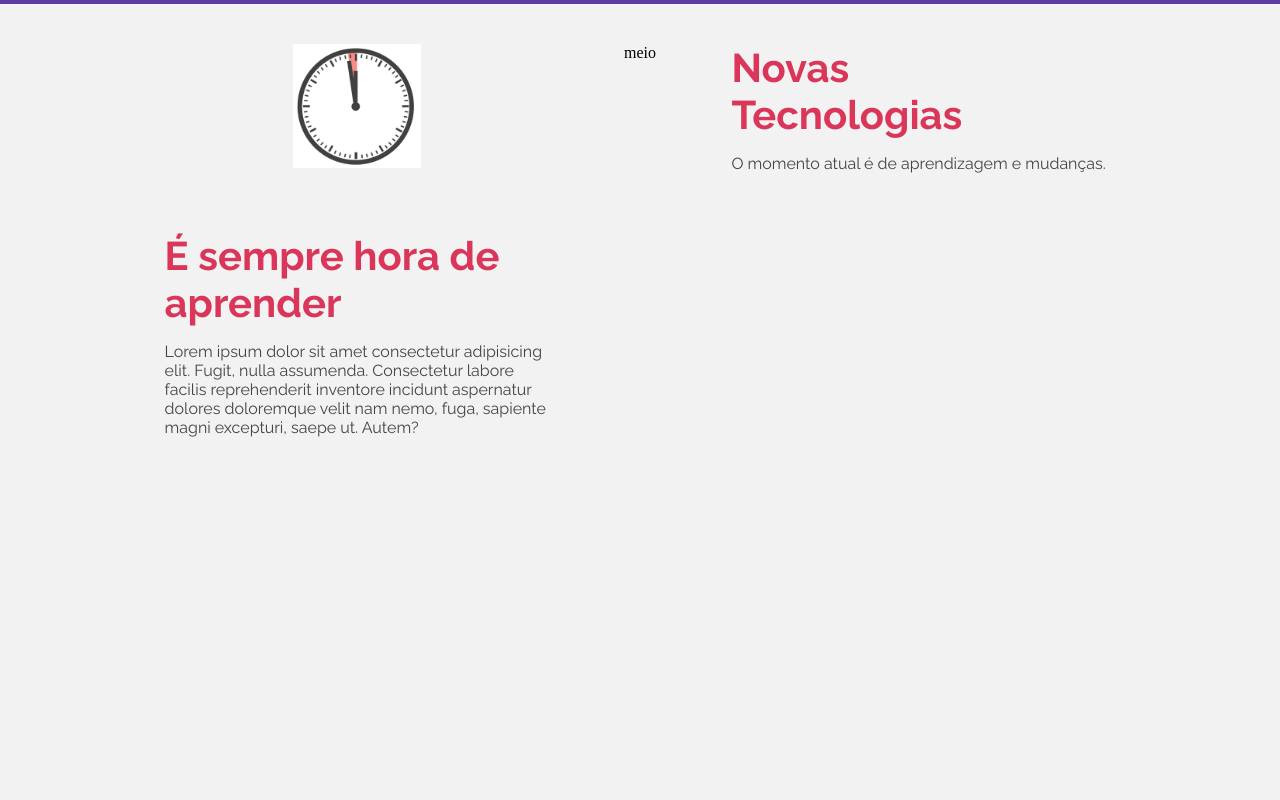
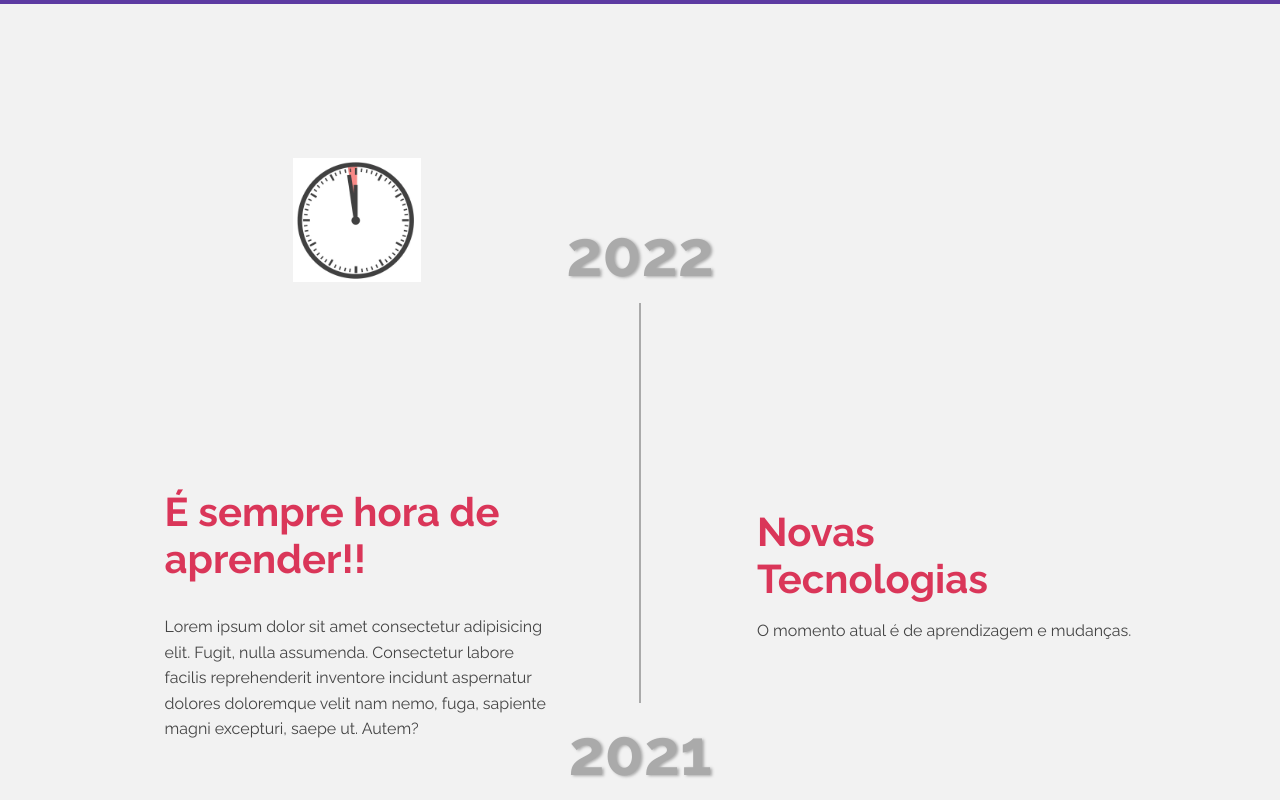
Before and after one commit to mvurban/curriculo, a React (Create React App) app: page / in a window 1280 px wide. Shown: the part 340-1140 px from the top of the page. Before the commit the page ends 856 px from the top, so only its background shows below. Built offline with nearby package versions, Linux system fonts and the light colour scheme.

Commit message:
ajustes de interfaces

```diff
--- /dev/null
+++ b/src/components/Ano/index.tsx
@@ -0,0 +1,70 @@
+import { useEffect } from 'react';
+import './style.scss'
+
+interface IAno {
+   year : string,
+   start: number,
+   height: number
+}
+
+
+export function Ano({year, start, height} : IAno) {
+
+   useEffect(() => {
+
+      const onScroll = () => coloraseLineSeparator(window.pageYOffset);
+      // clean up code
+      window.removeEventListener('scroll', onScroll);
+      window.addEventListener('scroll', onScroll, { passive: true });
+      return () => window.removeEventListener('scroll', onScroll);
+   }, []);
+
+
+   function coloraseLineSeparator(pageScrollY : number) {
+
+      console.log(pageScrollY);
+
+
+      const lineColor = document.getElementById(`lineColor${year}`);
+      const ano = document.getElementById(year);
+
+      const paintFrom = start
+      const paintTo = start + height ;
+
+      if (lineColor && ano){
+
+
+         if(pageScrollY < paintFrom){
+            lineColor.style.height = '0px'
+         }
+
+         if(pageScrollY >= paintTo){
+            lineColor.style.height = `${paintTo-paintFrom}px`
+         }
+
+         if((pageScrollY > paintFrom && pageScrollY <= paintTo) )
+         {
+            lineColor.style.height = `${pageScrollY - paintFrom}px`;
+            ano.classList.add('on');
+         }
+         else{
+            //line.style.height = `0px`;
+            ano?.classList.remove('on');
+         }
+      }
+
+   }
+
+
+
+   return (
+      <>
+         <h1 id={year} className='ano'>{year}</h1>
+         <div className='line-container'>
+            <div className='line-separator' style={{height:height}}></div>
+            <div id={"lineColor" + year} className='line-separator-colorfull'></div>
+         </div>
+      </>
+
+   );
+}
--- /dev/null
+++ b/src/components/Ano/style.scss
@@ -0,0 +1,30 @@
+.ano{
+   color: #aaa;
+   font-family: 'Raleway', sans-serif;
+   font-weight: 700;
+   font-size: 3rem;
+   text-shadow: #aaa 2px 1px 3px ;
+   font-size: 4rem;
+   transition: color 0.5s linear;
+   padding: 12px;
+}
+
+.ano.on {
+   color: #5D3BA2;
+}
+
+.line-container{
+   position: relative;
+}
+
+.line-separator{
+   width: 2px;
+   background-color: #aaa;
+}
+.line-separator-colorfull{
+   width: 2px;
+   position: absolute;
+   z-index: 2;
+   height: 0;
+   background-color: #DA3659;
+}
--- /dev/null
+++ b/src/components/Images/index.tsx
@@ -0,0 +1,18 @@
+import { ReactNode } from "react";
+import './style.scss';
+
+interface IImages{
+   children : ReactNode,
+   marginToTop? : number
+}
+
+export function Images({children, marginToTop} : IImages) {
+
+   return (
+      <>
+      <div className="images-container" style={{marginTop:marginToTop}}>
+         {children}
+      </div>
+      </>
+   );
+}
--- /dev/null
+++ b/src/components/Images/style.scss
@@ -0,0 +1,10 @@
+.images-container{
+   display: flex;
+   position: absolute;
+   width: 100%;
+
+   >img{
+      align-self: center;
+   }
+
+}
--- /dev/null
+++ b/src/components/Moments/index.tsx
@@ -0,0 +1,32 @@
+import { ReactNode } from "react";
+import './style.scss';
+
+interface IMoments{
+   title? : string,
+   titleLine2? : string,
+   children : ReactNode,
+   marginToTop? : number
+}
+
+export function Moments({title, titleLine2, children, marginToTop} : IMoments) {
+
+
+   return (
+      <>
+      <div className="moment-container" style={{marginTop:marginToTop}}>
+         {
+            title && !titleLine2 ?
+               <h2>{title}</h2>
+
+               : title && titleLine2 ?
+                  <h2>{title} <br></br>{titleLine2}</h2>
+                  :
+                  ""
+         }
+         <p>
+            {children}
+         </p>
+      </div>
+      </>
+   );
+}
--- /dev/null
+++ b/src/components/Moments/style.scss
@@ -0,0 +1,5 @@
+.moment-container{
+   display: flex;
+   position: absolute;
+   width: 100%;
+}
--- a/src/pages/App.scss
+++ b/src/pages/App.scss
@@ -1,21 +1,5 @@
 @import url('https://fonts.googleapis.com/css2?family=Raleway:wght@400;700&display=swap');
 
-header{
-   height: 18rem;
-   width: 100%;
-   margin-top: 7vh;
-   background-color: #5D3BA2;
-   display: flex;
-   flex-direction: column;
-   justify-content: center;
-   align-items: center;
-   position: relative;
-}
-
-.user-name{
-   color: #FECD19;
-   padding-bottom: 24px;
-}
 
 h1{
    font-family: 'Raleway', sans-serif;
@@ -45,28 +29,69 @@ p{
    font-size: 1rem;
    color: #444;
    padding: 1rem 0;
+   line-height: 1.6rem;
 }
+
+
+header{
+   height: 18rem;
+   width: 100%;
+   margin-top: 7vh;
+   background-color: #5D3BA2;
+   display: flex;
+   flex-direction: column;
+   justify-content: center;
+   align-items: center;
+   position: relative;
+
+   .user-name{
+      color: #FECD19;
+      padding-bottom: 24px;
+   }
+}
+
 
 main{
    display: grid;
    grid-template-columns: 3fr 1fr 3fr;
    grid-template-rows: 1fr;
    margin: 5vh 0;
+   height: 5000px;
 
    div{
       display: flex;
       flex-direction: column;
-      border: 0px solid #FECD19;
+      //border: 1px solid #FECD19;
+
+   }
+
+   >div:nth-child(1) {
+      display: flex;
+      align-items:flex-end;
+      position: relative;
 
       img{
          max-width: 10vw;
       }
-
    }
 
+   >div:nth-child(2) {
+      display: flex;
+      align-items: center;
+   }
+
+   >div:nth-child(3) {
+      align-items: flex-start;
+      padding-left: 2vw;
+   }
+
+
    .container-left{
-      align-items: flex-start;
+
+      margin-top: 8vh;
       width: 70%;
+      position: relative;
+
 
       img{
          align-self: center;
@@ -74,17 +99,19 @@ main{
       }
    }
 
-   >div:nth-child(1) {
-      display: flex;
-      align-items:flex-end;
+   .container-center{
+      margin-top: 20vh;
+
+
    }
 
-   >div:nth-child(2) {
-      align-items: center;
+   .container-right{
+      margin-top: 8vh;
+      width: 70%;
+      position: relative;
    }
 
-   >div:nth-child(3) {
-      align-items: flex-start;
-   }
+
+
 
 }
--- a/src/pages/App.tsx
+++ b/src/pages/App.tsx
@@ -1,13 +1,14 @@
 import './App.scss';
 import '../styles/header-animation.css'
 import clock from '../assets/clock.png';
-
+import { Ano } from '../components/Ano';
+import { Moments } from '../components/Moments';
+import { Images } from '../components/Images';
 
 function App() {
 
    return (
       <>
-
          <header>
             <h1 className='user-name'>Marcelo Vendas Urban</h1>
             <h3>Evolução de carreira, projetos desafiadores e experiência adiquirida. </h3>
@@ -20,17 +21,36 @@ function App() {
          <main>
             <div>
                <div className='container-left'>
-                  <img src={clock} alt='clock time' />
-                  <h2>É sempre hora de aprender</h2>
-                  <p>Lorem ipsum dolor sit amet consectetur adipisicing elit. Fugit, nulla assumenda. Consectetur labore facilis reprehenderit inventore incidunt aspernatur dolores doloremque velit nam nemo, fuga, sapiente magni excepturi, saepe ut. Autem?</p>
+
+                  <Images marginToTop={50} >
+                     <img src={clock} alt='clock time' />
+                  </Images>
+
+                  <Moments title='É sempre hora de aprender!!' marginToTop={380}>
+                     <p>Lorem ipsum dolor sit amet consectetur adipisicing elit. Fugit, nulla assumenda. Consectetur labore facilis reprehenderit inventore incidunt aspernatur dolores doloremque velit nam nemo, fuga, sapiente magni excepturi, saepe ut. Autem?</p>
+                  </Moments>
                </div>
             </div>
-            <div>meio</div>
-            <div>
-               <h2>Novas <br />Tecnologias</h2>
-               <p>
+            <div className='container-center'>
+
+               <Ano year='2022' start={200} height={400} ></Ano>
+               <Ano year='2021' start={700} height={400} ></Ano>
+               <Ano year='2020' start={1200} height={800} ></Ano>
+               <Ano year='2019' start={2100} height={400} ></Ano>
+               <Ano year='2018' start={2600} height={400} ></Ano>
+
+            </div>
+            <div className='container-right'>
+
+               <Moments title="Novas" titleLine2='Tecnologias'  marginToTop={400}>
                   O momento atual é de aprendizagem e mudanças.
-               </p>
+               </Moments>
+
+               <Moments title="Mudanças" marginToTop={700}>
+                  Agora é hora de recomeçar, muito esforço e dedicação são sempre recompensadores, mas abrir mão de certas posições visando a melhora de qualidade de vida é um processo que tem o tempo correto. E esse tempo chegou pra mim.
+               </Moments>
+
+
             </div>
 
          </main>
```
